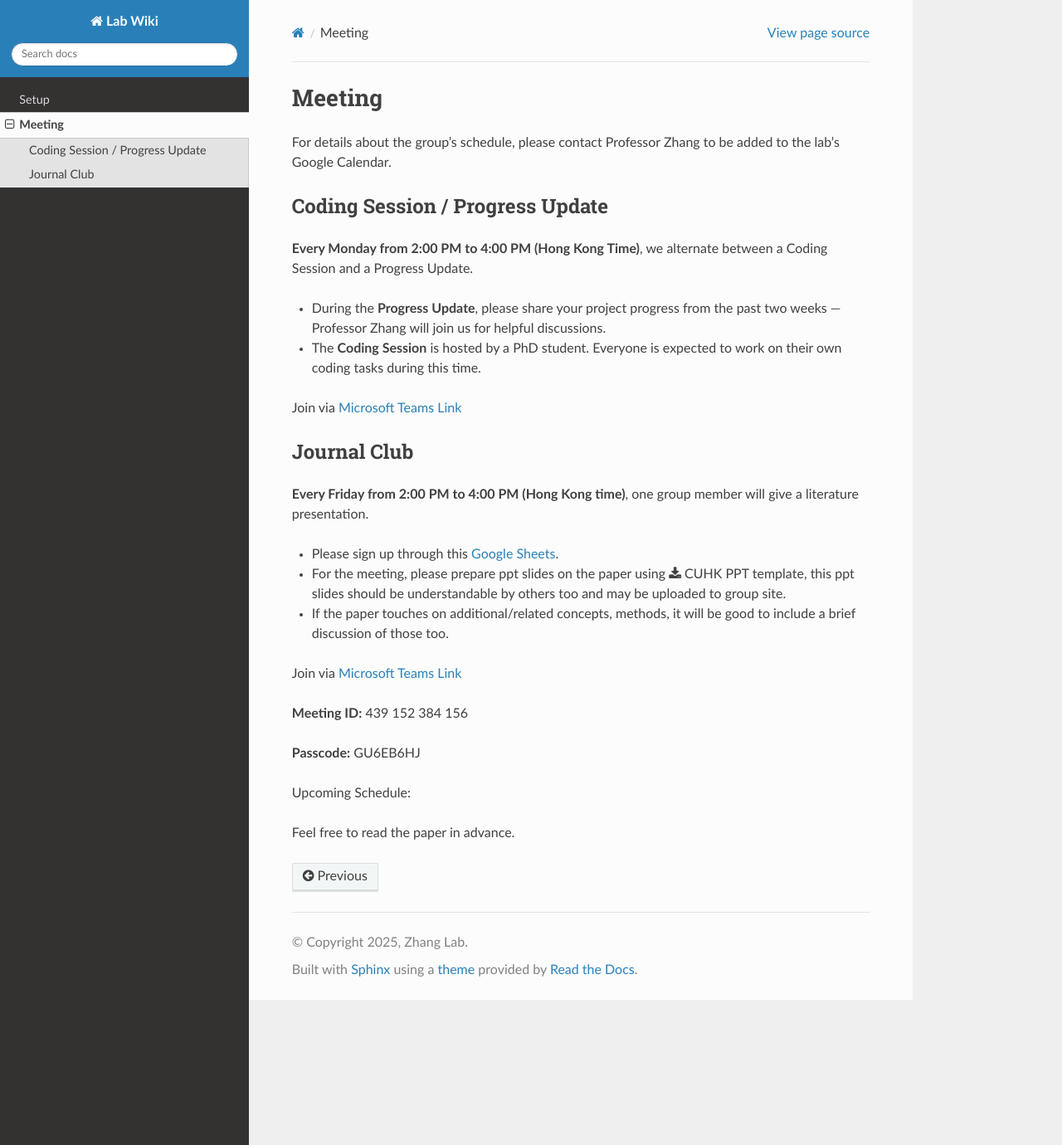
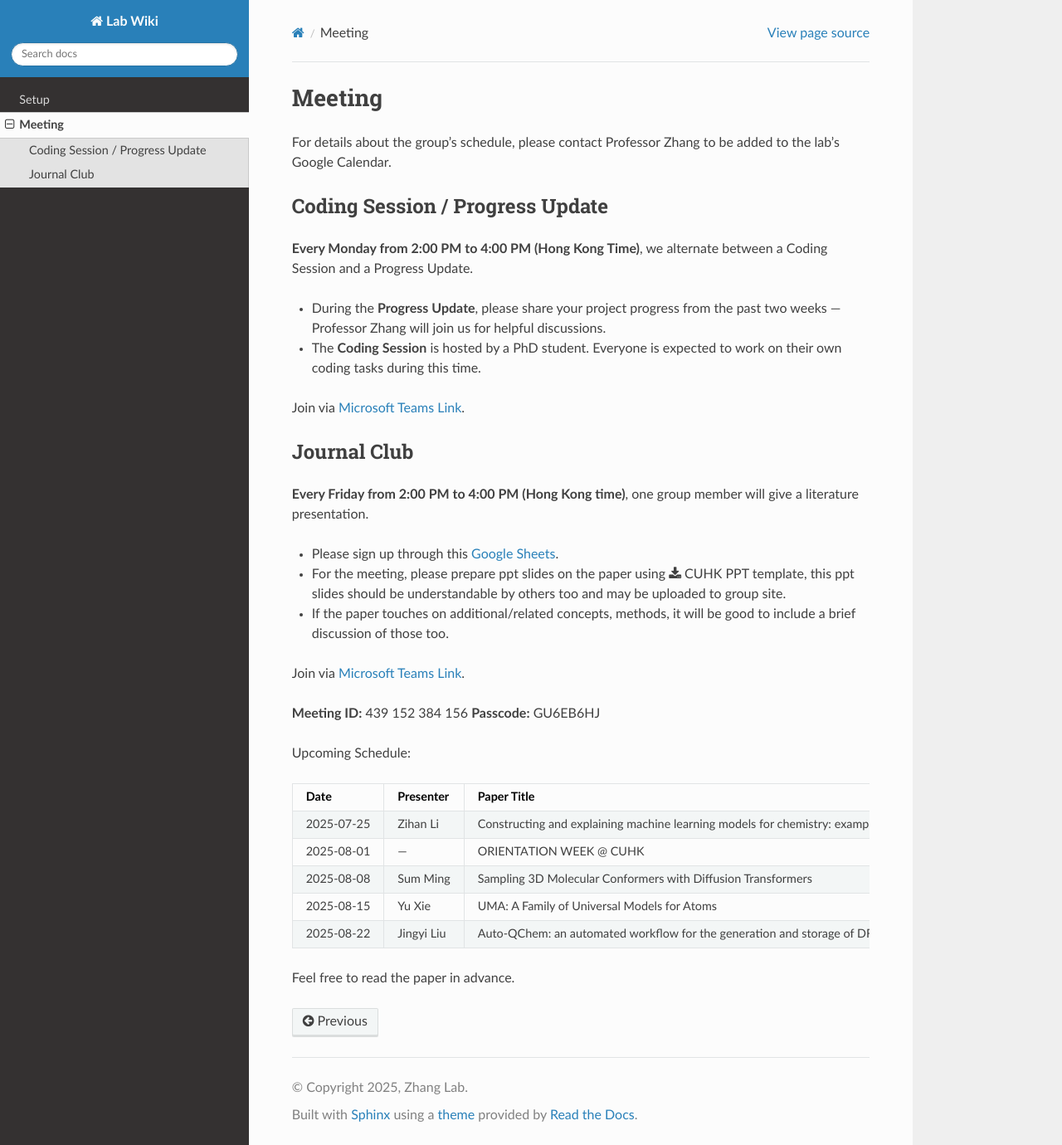
Before and after one commit to ZihanL1/Lab-Wiki, a Sphinx documentation site: the page built from docs/source/meeting.rst, in a window 1280 px wide and 1380 px high. Shown: the whole window at 83% size. Built offline with Sphinx 7.4.7 and the Read the Docs theme 3.1.0, drawn with Linux system fonts in a browser that asks for light colours; some of the changed lines change nothing that is shown.

Commit message:
updated meeting

```diff
--- a/docs/source/meeting.rst
+++ b/docs/source/meeting.rst
@@ -12,7 +12,7 @@ Coding Session / Progress Update
 
 - The **Coding Session** is hosted by a PhD student. Everyone is expected to work on their own coding tasks during this time.
 
-Join via `Microsoft Teams Link <teams.microsoft.com/l/meetup-join/19%3ameeting_YWQ1OWNhYzAtODk0YS00MTU4LTgyZDUtYjgyZGExYThlMjI4%40thread.v2/0?context=%7b"Tid"%3a"a2c8f93f-126b-4596-a360-8941a8984b08"%2c"Oid"%3a"a01f610e-456a-478e-a980-248fa8edd125"%7d>`_
+Join via `Microsoft Teams Link <teams.microsoft.com/l/meetup-join/19%3ameeting_YWQ1OWNhYzAtODk0YS00MTU4LTgyZDUtYjgyZGExYThlMjI4%40thread.v2/0?context=%7b"Tid"%3a"a2c8f93f-126b-4596-a360-8941a8984b08"%2c"Oid"%3a"a01f610e-456a-478e-a980-248fa8edd125"%7d>`_.
 
 Journal Club
 ------------
@@ -21,31 +21,38 @@ Journal Club
 
 - Please sign up through this `Google Sheets <https://docs.google.com/spreadsheets/d/1qY0DdMxTijAAlCZGIjdSfX9dCdXMqbiCIICGx79REPk/edit?gid=0#gid=0>`_.
 
-- For the meeting, please prepare ppt slides on the paper using :download:`CUHK PPT template < _static/CUHK60_PPT_Template_16-9.pptx>`, this ppt slides should be understandable by others too and may be uploaded to group site.
+- For the meeting, please prepare ppt slides on the paper using :download:`CUHK PPT template <_static/CUHK60_PPT_Template_16-9.pptx>`, this ppt slides should be understandable by others too and may be uploaded to group site.
 
 - If the paper touches on additional/related concepts, methods, it will be good to include a brief discussion of those too.
 
-Join via `Microsoft Teams Link <https://teams.microsoft.com/dl/launcher/launcher.html?url=%2F_%23%2Fl%2Fmeetup-join%2F19%3Ameeting_YThjMjI5OTktZWFlNS00NDFlLWJmZmYtYTlkZjNmYmUxZWRm%40thread.v2%2F0%3Fcontext%3D%257b%2522Tid%2522%253a%2522a2c8f93f-126b-4596-a360-8941a8984b08%2522%252c%2522Oid%2522%253a%2522a01f610e-456a-478e-a980-248fa8edd125%2522%257d%26anon%3Dtrue&type=meetup-join&deeplinkId=65a98c1f-5878-4879-a129-363e23c584eb&directDl=true&msLaunch=true&enableMobilePage=true&suppressPrompt=true>`_
+Join via `Microsoft Teams Link <https://teams.microsoft.com/dl/launcher/launcher.html?url=%2F_%23%2Fl%2Fmeetup-join%2F19%3Ameeting_YThjMjI5OTktZWFlNS00NDFlLWJmZmYtYTlkZjNmYmUxZWRm%40thread.v2%2F0%3Fcontext%3D%257b%2522Tid%2522%253a%2522a2c8f93f-126b-4596-a360-8941a8984b08%2522%252c%2522Oid%2522%253a%2522a01f610e-456a-478e-a980-248fa8edd125%2522%257d%26anon%3Dtrue&type=meetup-join&deeplinkId=65a98c1f-5878-4879-a129-363e23c584eb&directDl=true&msLaunch=true&enableMobilePage=true&suppressPrompt=true>`_.
 
 **Meeting ID:** 439 152 384 156
-
 **Passcode:** GU6EB6HJ
 
 Upcoming Schedule:
 
-+------------+---------------+-------------------------------------------------------------------------------------------------------------+
-| **Date**   | **Presenter** | **Paper Title**                                                                                              |
-+============+===============+=============================================================================================================+
-| 2025-07-25 | Zihan Li      | Constructing and explaining machine learning models for chemistry:                                          |
-|            |               | example of the exploration and design of boron-based Lewis acids                                            |
-+------------+---------------+-------------------------------------------------------------------------------------------------------------+
-| 2025-08-01 | —             | ORIENTATION WEEK @ CUHK                                                                                      |
-+------------+---------------+-------------------------------------------------------------------------------------------------------------+
-| 2025-08-08 | Sum Ming      | Sampling 3D Molecular Conformers with Diffusion Transformers                                                 |
-+------------+---------------+-------------------------------------------------------------------------------------------------------------+
-| 2025-08-15 | Yu Xie        | UMA: A Family of Universal Models for Atoms                                                                  |
-+------------+---------------+-------------------------------------------------------------------------------------------------------------+
-| 2025-08-22 | Jingyi Liu    | Auto-QChem: an automated workflow for the generation and storage of DFT calculations for organic molecules   |
-+------------+---------------+-------------------------------------------------------------------------------------------------------------+
+.. list-table::
+   :header-rows: 1
+   :widths: 12 15 73
+
+   * - **Date**
+     - **Presenter**
+     - **Paper Title**
+   * - 2025-07-25
+     - Zihan Li
+     - Constructing and explaining machine learning models for chemistry: example of the exploration and design of boron-based Lewis acids
+   * - 2025-08-01
+     - —
+     - ORIENTATION WEEK @ CUHK
+   * - 2025-08-08
+     - Sum Ming
+     - Sampling 3D Molecular Conformers with Diffusion Transformers
+   * - 2025-08-15
+     - Yu Xie
+     - UMA: A Family of Universal Models for Atoms
+   * - 2025-08-22
+     - Jingyi Liu
+     - Auto-QChem: an automated workflow for the generation and storage of DFT calculations for organic molecules
 
 Feel free to read the paper in advance.
```
